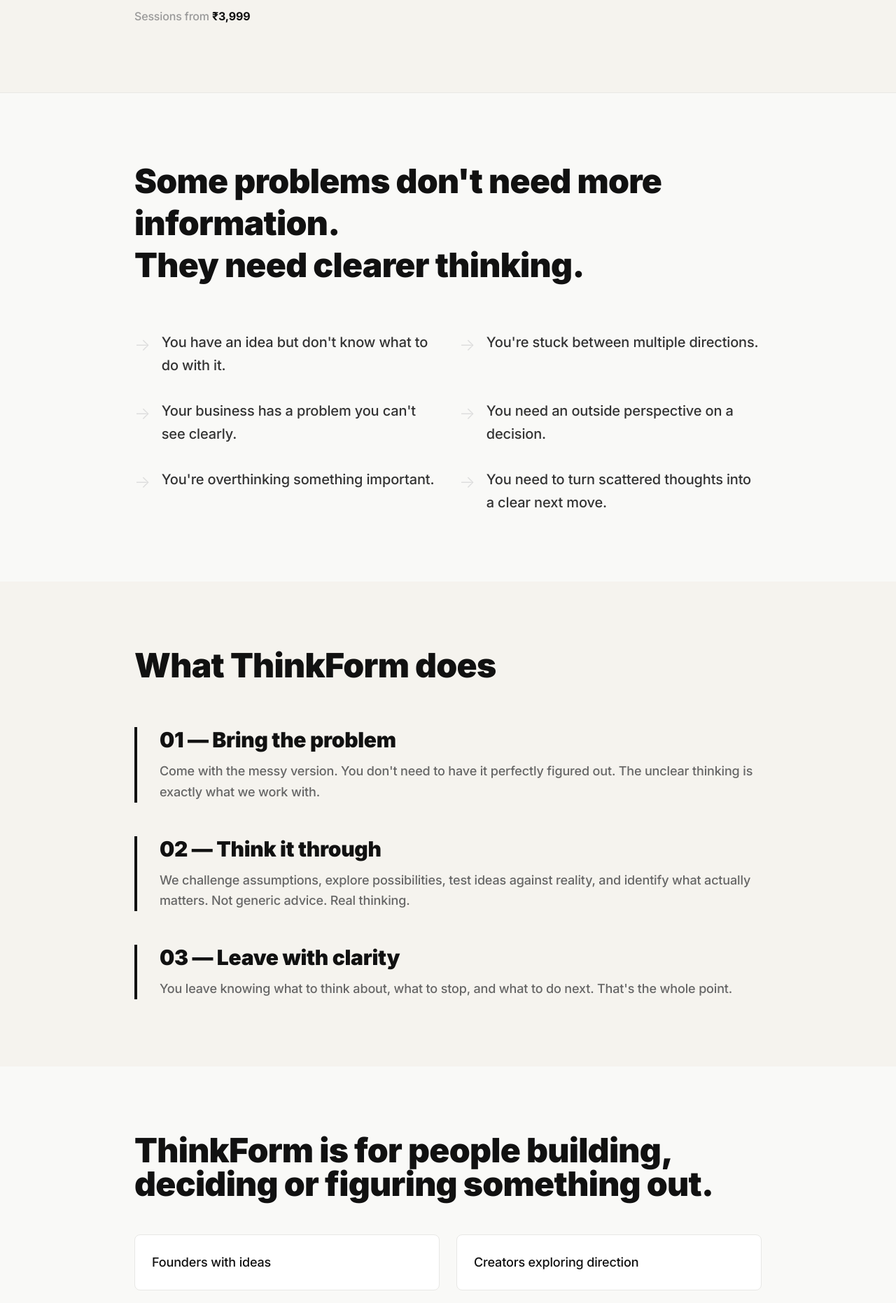
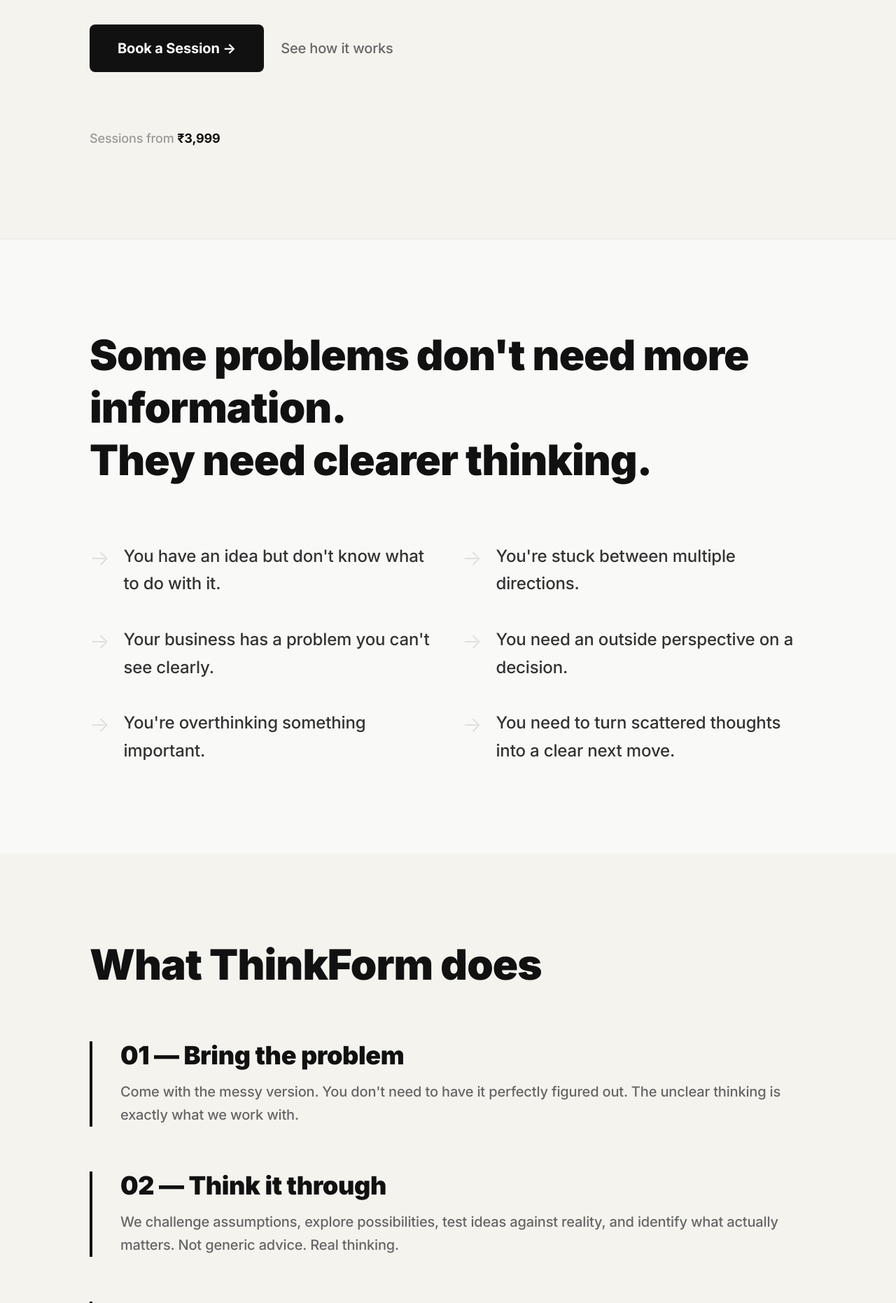
Before and after one commit to SHARV12456/Thinkform, a Next.js app in the folder thinkform/: page / in a window 1280 px wide. Shown: the part 660-2522 px from the top of the page at 70% size. Built offline with nearby package versions, Linux system fonts and the light colour scheme; no server answers.

Commit message:
Scale up entire website - increase fonts, spacing, padding by 20-30%

```diff
--- a/thinkform/app/page.tsx
+++ b/thinkform/app/page.tsx
@@ -27,49 +27,49 @@ export default function Home() {
   return (
     <>
       {/* ============ HERO ============ */}
-      <section className="pt-24 pb-16 md:pt-40 md:pb-24 px-6">
-        <div className="max-w-4xl mx-auto">
-          <h1 className="text-5xl md:text-7xl lg:text-8xl font-black tracking-tight leading-tight mb-8">
+      <section className="pt-32 pb-24 md:pt-48 md:pb-32 px-8">
+        <div className="max-w-5xl mx-auto">
+          <h1 className="text-6xl md:text-8xl lg:text-9xl font-black tracking-tight leading-tight mb-10">
             Think better.
             <br />
             Move forward.
           </h1>
 
-          <p className="text-lg md:text-xl text-[#666] font-medium leading-relaxed max-w-2xl mb-12">
+          <p className="text-xl md:text-2xl text-[#666] font-medium leading-relaxed max-w-3xl mb-16">
             A private 1:1 session to challenge your thinking, explore possibilities, and get clear on what to do next.
           </p>
 
-          <div className="flex flex-col sm:flex-row items-start sm:items-center gap-4 mb-16">
+          <div className="flex flex-col sm:flex-row items-start sm:items-center gap-6 mb-20">
             <Link
               href="/book"
-              className="px-8 py-4 bg-[#111] text-white font-bold rounded-lg hover:bg-[#333] transition-premium text-base md:text-lg"
+              className="px-10 py-5 bg-[#111] text-white font-bold rounded-lg hover:bg-[#333] transition-premium text-lg md:text-xl"
             >
               Book a Session →
             </Link>
             <Link
               href="#how-it-works"
-              className="text-base md:text-lg font-medium text-[#666] hover:text-[#111] underline-hover transition-premium"
+              className="text-lg md:text-xl font-medium text-[#666] hover:text-[#111] underline-hover transition-premium"
             >
               See how it works
             </Link>
           </div>
 
-          <p className="text-sm md:text-base text-[#999] font-medium">
+          <p className="text-base md:text-lg text-[#999] font-medium">
             Sessions from <span className="text-[#111] font-bold">₹3,999</span>
           </p>
         </div>
       </section>
 
       {/* ============ PROBLEM SECTION ============ */}
-      <section className="py-16 md:py-24 px-6 border-t border-[#e8e8e5] bg-[#f9f9f7]">
-        <div className="max-w-4xl mx-auto">
-          <h2 className="text-3xl md:text-5xl font-black tracking-tight leading-tight mb-16">
+      <section className="py-20 md:py-32 px-8 border-t border-[#e8e8e5] bg-[#f9f9f7]">
+        <div className="max-w-5xl mx-auto">
+          <h2 className="text-4xl md:text-6xl font-black tracking-tight leading-tight mb-20">
             Some problems don't need more information.
             <br />
             They need clearer thinking.
           </h2>
 
-          <div className="grid grid-cols-1 md:grid-cols-2 gap-8">
+          <div className="grid grid-cols-1 md:grid-cols-2 gap-10">
             {[
               "You have an idea but don't know what to do with it.",
               "You're stuck between multiple directions.",
@@ -78,9 +78,9 @@ export default function Home() {
               "You're overthinking something important.",
               "You need to turn scattered thoughts into a clear next move."
             ].map((situation, i) => (
-              <div key={i} className="flex items-start gap-4">
-                <div className="text-2xl font-light text-[#ddd] mt-1 shrink-0">→</div>
-                <p className="text-lg md:text-xl text-[#333] font-medium leading-relaxed">
+              <div key={i} className="flex items-start gap-5">
+                <div className="text-3xl font-light text-[#ddd] mt-1 shrink-0">→</div>
+                <p className="text-xl md:text-2xl text-[#333] font-medium leading-relaxed">
                   {situation}
                 </p>
               </div>
@@ -90,30 +90,30 @@ export default function Home() {
       </section>
 
       {/* ============ VALUE PROPOSITION ============ */}
-      <section className="py-16 md:py-24 px-6">
-        <div className="max-w-4xl mx-auto">
-          <h2 className="text-3xl md:text-5xl font-black tracking-tight mb-16">
+      <section className="py-20 md:py-32 px-8">
+        <div className="max-w-5xl mx-auto">
+          <h2 className="text-4xl md:text-6xl font-black tracking-tight mb-20">
             What ThinkForm does
           </h2>
 
-          <div className="space-y-12">
-            <div className="border-l-4 border-[#111] pl-8">
-              <h3 className="text-2xl md:text-3xl font-black mb-3">01 — Bring the problem</h3>
-              <p className="text-lg text-[#666] font-medium leading-relaxed">
+          <div className="space-y-16">
+            <div className="border-l-4 border-[#111] pl-10">
+              <h3 className="text-3xl md:text-4xl font-black mb-4">01 — Bring the problem</h3>
+              <p className="text-xl text-[#666] font-medium leading-relaxed">
                 Come with the messy version. You don't need to have it perfectly figured out. The unclear thinking is exactly what we work with.
               </p>
             </div>
 
-            <div className="border-l-4 border-[#111] pl-8">
-              <h3 className="text-2xl md:text-3xl font-black mb-3">02 — Think it through</h3>
-              <p className="text-lg text-[#666] font-medium leading-relaxed">
+            <div className="border-l-4 border-[#111] pl-10">
+              <h3 className="text-3xl md:text-4xl font-black mb-4">02 — Think it through</h3>
+              <p className="text-xl text-[#666] font-medium leading-relaxed">
                 We challenge assumptions, explore possibilities, test ideas against reality, and identify what actually matters. Not generic advice. Real thinking.
               </p>
             </div>
 
-            <div className="border-l-4 border-[#111] pl-8">
-              <h3 className="text-2xl md:text-3xl font-black mb-3">03 — Leave with clarity</h3>
-              <p className="text-lg text-[#666] font-medium leading-relaxed">
+            <div className="border-l-4 border-[#111] pl-10">
+              <h3 className="text-3xl md:text-4xl font-black mb-4">03 — Leave with clarity</h3>
+              <p className="text-xl text-[#666] font-medium leading-relaxed">
                 You leave knowing what to think about, what to stop, and what to do next. That's the whole point.
               </p>
             </div>
@@ -122,13 +122,13 @@ export default function Home() {
       </section>
 
       {/* ============ WHO IT'S FOR ============ */}
-      <section className="py-16 md:py-24 px-6 bg-[#f9f9f7]">
-        <div className="max-w-4xl mx-auto">
-          <h2 className="text-3xl md:text-5xl font-black tracking-tight mb-12">
+      <section className="py-20 md:py-32 px-8 bg-[#f9f9f7]">
+        <div className="max-w-5xl mx-auto">
+          <h2 className="text-4xl md:text-6xl font-black tracking-tight mb-16">
             ThinkForm is for people building, deciding or figuring something out.
           </h2>
 
-          <div className="grid grid-cols-1 md:grid-cols-2 gap-6">
+          <div className="grid grid-cols-1 md:grid-cols-2 gap-8">
             {[
               'Founders with ideas',
               'Creators exploring direction',
@@ -137,8 +137,8 @@ export default function Home() {
               'Teams evaluating strategy',
               'Anyone figuring out what comes next'
             ].map((audience, i) => (
-              <div key={i} className="p-6 bg-white border border-[#e8e8e5] rounded-lg">
-                <p className="text-lg font-medium text-[#111]">{audience}</p>
+              <div key={i} className="p-8 bg-white border border-[#e8e8e5] rounded-lg">
+                <p className="text-xl font-medium text-[#111]">{audience}</p>
               </div>
             ))}
           </div>
@@ -147,20 +147,20 @@ export default function Home() {
 
       {/* ============ SESSION OPTIONS ============ */}
       <section className="py-16 md:py-24 px-6">
-        <div className="max-w-5xl mx-auto">
-          <h2 className="text-3xl md:text-5xl font-black tracking-tight mb-16">
+        <div className="max-w-6xl mx-auto">
+          <h2 className="text-4xl md:text-6xl font-black tracking-tight mb-20">
             Choose how deep you want to go.
           </h2>
 
-          <div className="grid grid-cols-1 md:grid-cols-3 gap-6">
+          <div className="grid grid-cols-1 md:grid-cols-3 gap-8">
             {/* Quick Think */}
-            <div className="p-8 md:p-10 bg-white border border-[#e8e8e5] rounded-lg hover:border-[#111] transition-premium">
-              <p className="text-xs font-bold uppercase tracking-widest text-[#999] mb-4">Quick Think</p>
-              <h3 className="text-2xl font-black mb-2">₹3,999</h3>
-              <p className="text-sm text-[#666] font-medium mb-8 leading-relaxed">
+            <div className="p-10 md:p-12 bg-white border border-[#e8e8e5] rounded-lg hover:border-[#111] transition-premium">
+              <p className="text-xs font-bold uppercase tracking-widest text-[#999] mb-5">Quick Think</p>
+              <h3 className="text-3xl font-black mb-3">₹3,999</h3>
+              <p className="text-base text-[#666] font-medium mb-10 leading-relaxed">
                 For one focused problem that needs another perspective.
               </p>
-              <ul className="space-y-2 mb-10 text-sm text-[#666]">
+              <ul className="space-y-3 mb-12 text-base text-[#666]">
                 <li>• 60 minute session</li>
                 <li>• One main problem</li>
                 <li>• Structured thinking</li>
@@ -168,20 +168,20 @@ export default function Home() {
               </ul>
               <Link
                 href="/book?session=quick-think"
-                className="block text-center py-3 bg-[#111] text-white font-bold rounded-lg hover:bg-[#333] transition-premium"
+                className="block text-center py-4 bg-[#111] text-white font-bold rounded-lg hover:bg-[#333] transition-premium text-lg"
               >
                 Choose Quick Think →
               </Link>
             </div>
 
             {/* Deep Dive - Featured */}
-            <div className="p-8 md:p-10 bg-[#111] text-white border border-[#111] rounded-lg ring-2 ring-[#111] md:scale-105 md:-my-6">
-              <p className="text-xs font-bold uppercase tracking-widest text-[#999] mb-4">Most Chosen</p>
-              <h3 className="text-2xl font-black mb-2">₹7,999</h3>
-              <p className="text-sm text-[#ccc] font-medium mb-8 leading-relaxed">
+            <div className="p-10 md:p-12 bg-[#111] text-white border border-[#111] rounded-lg ring-2 ring-[#111] md:scale-105 md:-my-8">
+              <p className="text-xs font-bold uppercase tracking-widest text-[#999] mb-5">Most Chosen</p>
+              <h3 className="text-3xl font-black mb-3">₹7,999</h3>
+              <p className="text-base text-[#ccc] font-medium mb-10 leading-relaxed">
                 For problems that need time, exploration and structured strategic thinking.
               </p>
-              <ul className="space-y-2 mb-10 text-sm text-[#ccc]">
+              <ul className="space-y-3 mb-12 text-base text-[#ccc]">
                 <li>• 90 minute session</li>
                 <li>• Deep exploration</li>
                 <li>• Multiple angles</li>
@@ -189,20 +189,20 @@ export default function Home() {
               </ul>
               <Link
                 href="/book?session=deep-dive"
-                className="block text-center py-3 bg-white text-[#111] font-bold rounded-lg hover:bg-[#f0f0f0] transition-premium"
+                className="block text-center py-4 bg-white text-[#111] font-bold rounded-lg hover:bg-[#f0f0f0] transition-premium text-lg"
               >
                 Choose Deep Dive →
               </Link>
             </div>
 
             {/* Strategy Sprint */}
-            <div className="p-8 md:p-10 bg-white border border-[#e8e8e5] rounded-lg hover:border-[#111] transition-premium">
-              <p className="text-xs font-bold uppercase tracking-widest text-[#999] mb-4">Strategy Sprint</p>
-              <h3 className="text-2xl font-black mb-2">₹12,999</h3>
-              <p className="text-sm text-[#666] font-medium mb-8 leading-relaxed">
+            <div className="p-10 md:p-12 bg-white border border-[#e8e8e5] rounded-lg hover:border-[#111] transition-premium">
+              <p className="text-xs font-bold uppercase tracking-widest text-[#999] mb-5">Strategy Sprint</p>
+              <h3 className="text-3xl font-black mb-3">₹12,999</h3>
+              <p className="text-base text-[#666] font-medium mb-10 leading-relaxed">
                 For complex situations requiring deep strategic direction and comprehensive thinking.
               </p>
-              <ul className="space-y-2 mb-10 text-sm text-[#666]">
+              <ul className="space-y-3 mb-12 text-base text-[#666]">
                 <li>• Assessment + session</li>
                 <li>• Complex problems</li>
                 <li>• Deeper strategy</li>
@@ -210,7 +210,7 @@ export default function Home() {
               </ul>
               <Link
                 href="/book?session=strategy-sprint"
-                className="block text-center py-3 bg-[#111] text-white font-bold rounded-lg hover:bg-[#333] transition-premium"
+                className="block text-center py-4 bg-[#111] text-white font-bold rounded-lg hover:bg-[#333] transition-premium text-lg"
               >
                 Choose Strategy Sprint →
               </Link>
@@ -417,30 +417,30 @@ export default function Home() {
       </section>
 
       {/* ============ FINAL CTA ============ */}
-      <section className="py-20 md:py-32 px-6 bg-[#111]">
-        <div className="max-w-3xl mx-auto text-center text-white">
-          <h2 className="text-4xl md:text-6xl font-black tracking-tight leading-tight mb-8">
+      <section className="py-24 md:py-40 px-8 bg-[#111]">
+        <div className="max-w-4xl mx-auto text-center text-white">
+          <h2 className="text-5xl md:text-7xl font-black tracking-tight leading-tight mb-10">
             You don't need to have it figured out before you start.
           </h2>
-          <p className="text-lg md:text-xl text-[#ccc] font-medium mb-12 leading-relaxed max-w-2xl mx-auto">
+          <p className="text-xl md:text-2xl text-[#ccc] font-medium mb-16 leading-relaxed max-w-3xl mx-auto">
             Bring the problem. We'll think through it together.
           </p>
           <Link
             href="/book"
-            className="inline-block px-10 py-4 bg-white text-[#111] font-bold rounded-lg hover:bg-[#f0f0f0] transition-premium text-lg"
+            className="inline-block px-12 py-5 bg-white text-[#111] font-bold rounded-lg hover:bg-[#f0f0f0] transition-premium text-xl"
           >
             Book a ThinkForm Session →
           </Link>
 
-          <div className="mt-16 pt-16 border-t border-white/20">
-            <p className="text-sm text-[#999] font-medium">
+          <div className="mt-20 pt-20 border-t border-white/20">
+            <p className="text-base text-[#999] font-medium">
               Sessions from <span className="text-white">₹3,999</span> to <span className="text-white">₹12,999</span>
             </p>
             {isAdmin && (
-              <div className="mt-6">
+              <div className="mt-8">
                 <Link
                   href="https://thinkform-fwtnhj0rn-sharv12456s-projects.vercel.app/admin"
-                  className="inline-block text-xs font-semibold text-[#999] hover:text-[#C8FF3D] transition-premium px-3 py-1.5 border border-white/20 rounded hover:border-[#C8FF3D]"
+                  className="inline-block text-sm font-semibold text-[#999] hover:text-[#C8FF3D] transition-premium px-4 py-2 border border-white/20 rounded hover:border-[#C8FF3D]"
                   title="Admin Dashboard"
                 >
                   ⚙ Access Admin Panel
```
